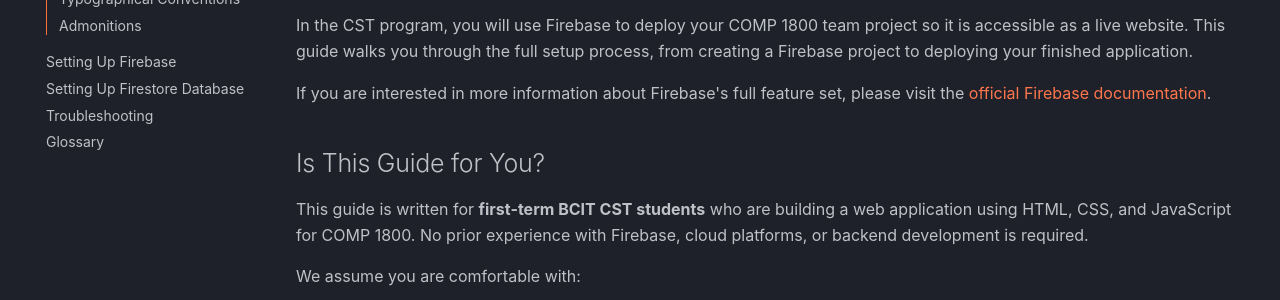
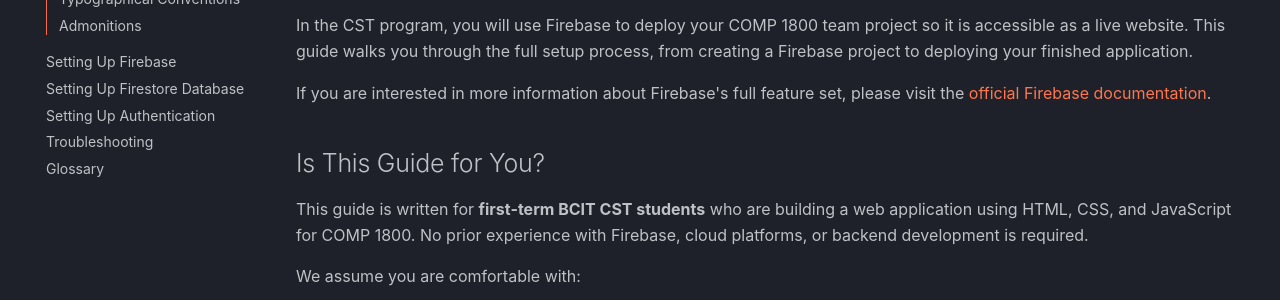
Before and after one commit to jameeel01/MKDOCS, an MkDocs documentation site: the page built from docs/index.md, in a window 1280 px wide. Shown: the part 310-610 px from the top of the page. Built offline with MkDocs 1.6.1 and Material for MkDocs 9.7.7, drawn with Linux system fonts in a browser that asks for light colours; some web fonts are replaced.

Commit message:
Add steps 3-5 for enabling authentication with working screenshot

```diff
--- a/mkdocs.yml
+++ b/mkdocs.yml
@@ -31,9 +31,9 @@
 
 nav:
   - Home: index.md
-  -  Setting Up Firebase: task1_firebase_setup.md
-  -  Setting Up Firestore Database: task2_firestore_setup.md
-  # - Setting Up Authentication: task3_auth_setup.md
+  - Setting Up Firebase: task1_firebase_setup.md
+  - Setting Up Firestore Database: task2_firestore_setup.md
+  - Setting Up Authentication: task3_authentication.md
   # - Deploying Your Project: task4_deploy.md
   - Troubleshooting: troubleshooting.md
   - Glossary: glossary.md
```
